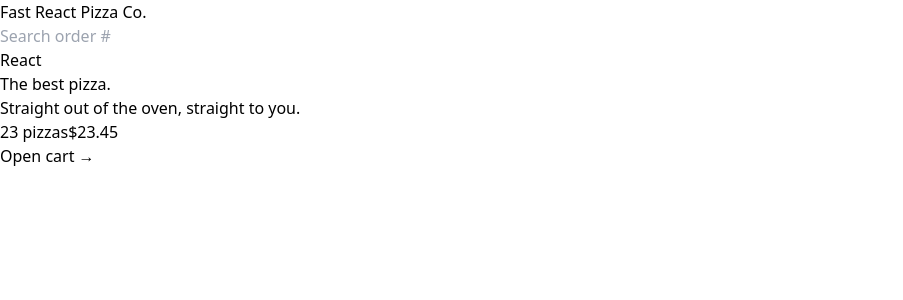
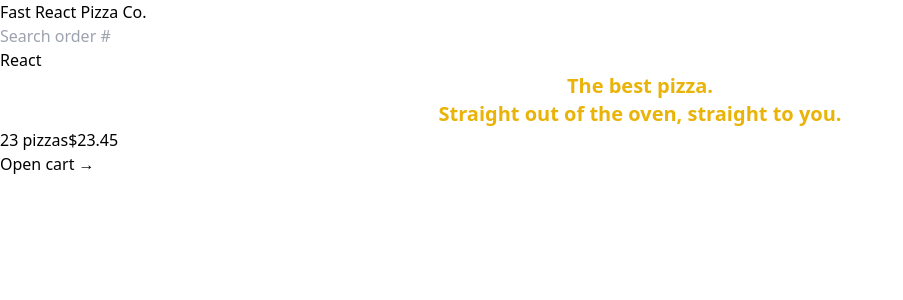
Before and after one commit to platisam/Fast_React_Pizza_Co., a React (Vite) app: page / in a window 1280 px wide. Shown: the top 300 px of the page, without its empty margins (0-903 px from the left). Built offline with nearby package versions, Linux system fonts and the light colour scheme.

Commit message:
installing prettier-plugin-tailwindcss

```diff
--- a/package.json
+++ b/package.json
@@ -24,6 +24,8 @@
     "eslint-plugin-react-hooks": "^4.6.0",
     "eslint-plugin-react-refresh": "^0.4.1",
     "postcss": "^8.4.27",
+    "prettier": "^3.0.0",
+    "prettier-plugin-tailwindcss": "^0.4.1",
     "tailwindcss": "^3.3.3",
     "vite": "^4.4.0"
   }
--- /dev/null
+++ b/prettier.config.cjs
@@ -0,0 +1,4 @@
+// prettier.config.js
+module.exports = {
+  plugins: [require('prettier-plugin-tailwindcss')],
+}
--- a/src/ui/Home.jsx
+++ b/src/ui/Home.jsx
@@ -1,7 +1,7 @@
 function Home() {
   return (
     <div>
-      <h1>
+      <h1 className="text-xl text-yellow-500 font-semibold text-center">
         The best pizza.
         <br />
         Straight out of the oven, straight to you.
```
Also changed, not shown: 1 other file (tests, documents, lock files or other folders).
